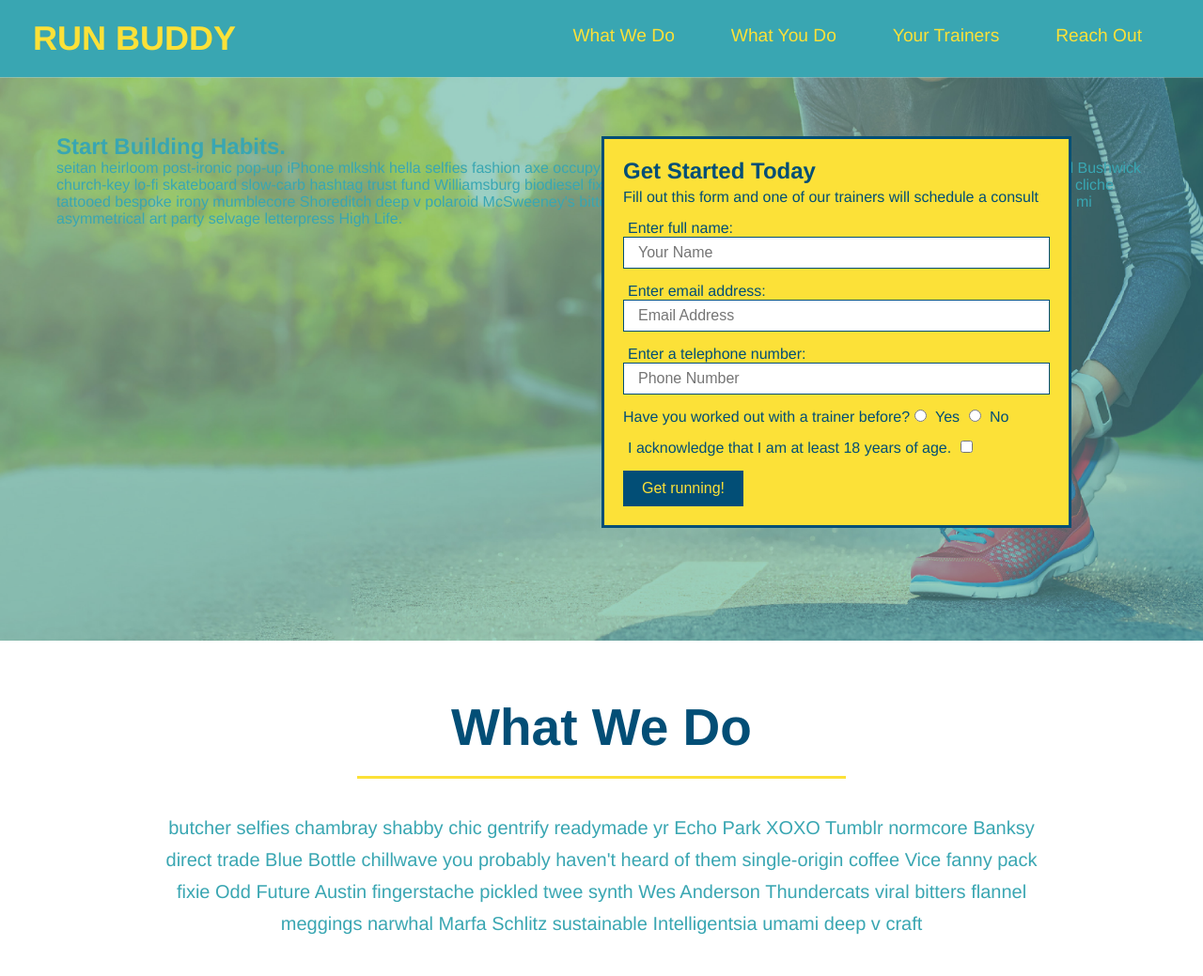
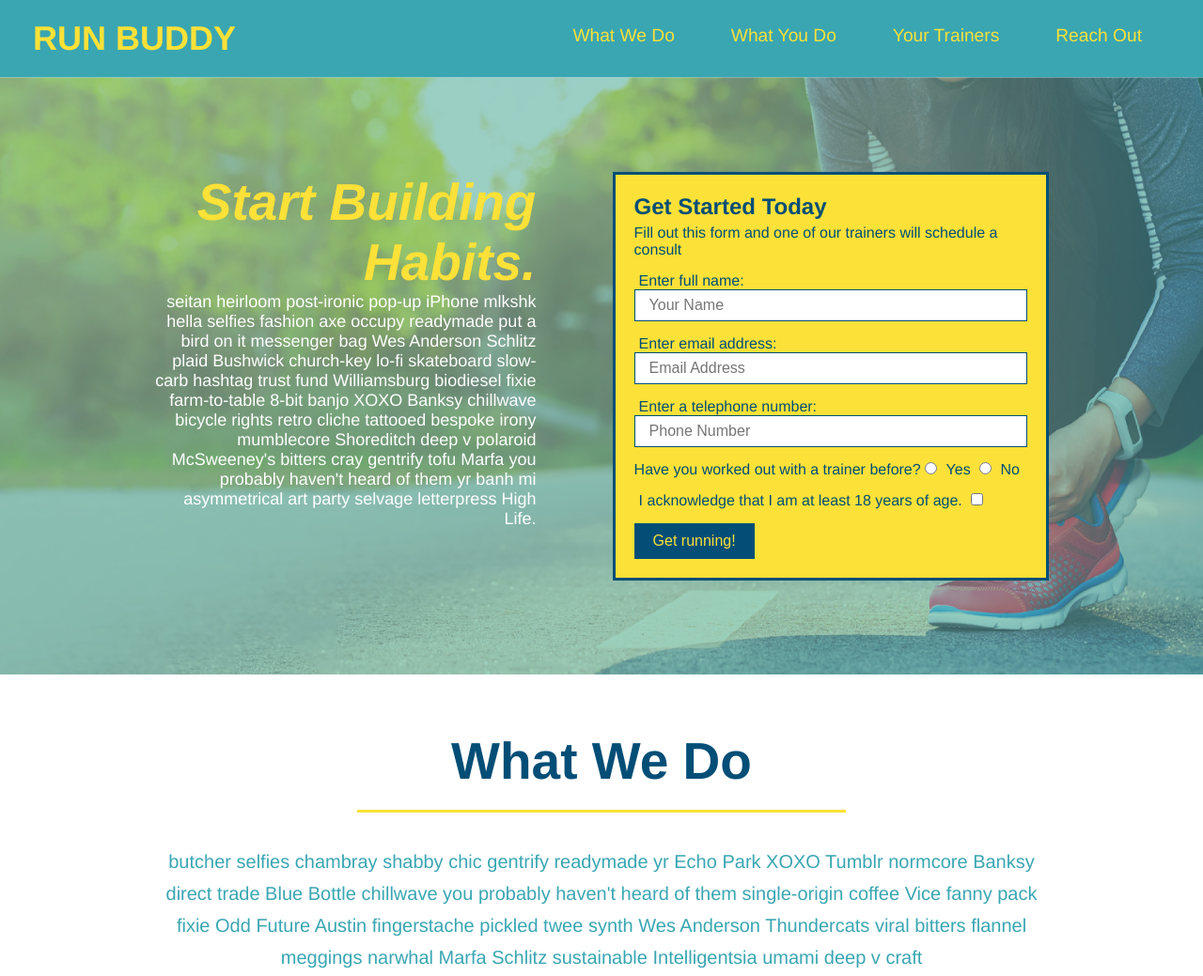
Before and after one commit to gallar12/run-buddy, a plain HTML site: page index.html in a window 1280 px wide. Shown: the top 1039 px of the page at 94% size. Drawn offline with Linux system fonts and the light colour scheme.

Commit message:
add flexbox to the hero

```diff
--- a/assets/css/style.css
+++ b/assets/css/style.css
@@ -53,20 +53,21 @@
   }
 
   footer {
+    display: flex;
+    justify-content: space-between;
+    flex-wrap: wrap;
     background: #fce138;
     width: 100%;
     padding: 40px 35px;
   }
 
   footer h2 {
-    display: inline;
-    color: #024e76;
+   color: #024e76;
     font-size: 30px;
     margin: 0;
   }
 
   footer div {
-    float: right;
     line-height: 1.5;
     text-align: right;
   }
@@ -82,22 +83,37 @@
   /* Hero Style Start */
   .hero {
     background-image:url(../images/hero-bg.jpeg);
-    height: 600px;
     background-size: cover;
     background-position: center;
-    position: relative;
+    display: flex;
+    justify-content: center;
+    flex-wrap: wrap;
+
   }
   /* Hero Style End */
+
+  .hero-cta {
+    width: 35%;
+    text-align: right;
+    margin: 3.5%;
+    color: #fff;
+    font-size: 18px;
+    list-style: 1.3;
+  }
+  .hero-cta h2 {
+    font-style: italic;
+    font-size: 55px;
+    color: #fce138;
+  }
 
   .hero-form {
     border: 3px solid #024e76;
     background-color: #fce138;
     padding: 20px;
-    width: 500px;
     color: #024e76;
-    position: absolute;
-    bottom: 120px;
-    right: 140px;
+    width: 40%;
+    margin: 3.5%;
+
   }
 
   .hero-form h3 {
```
